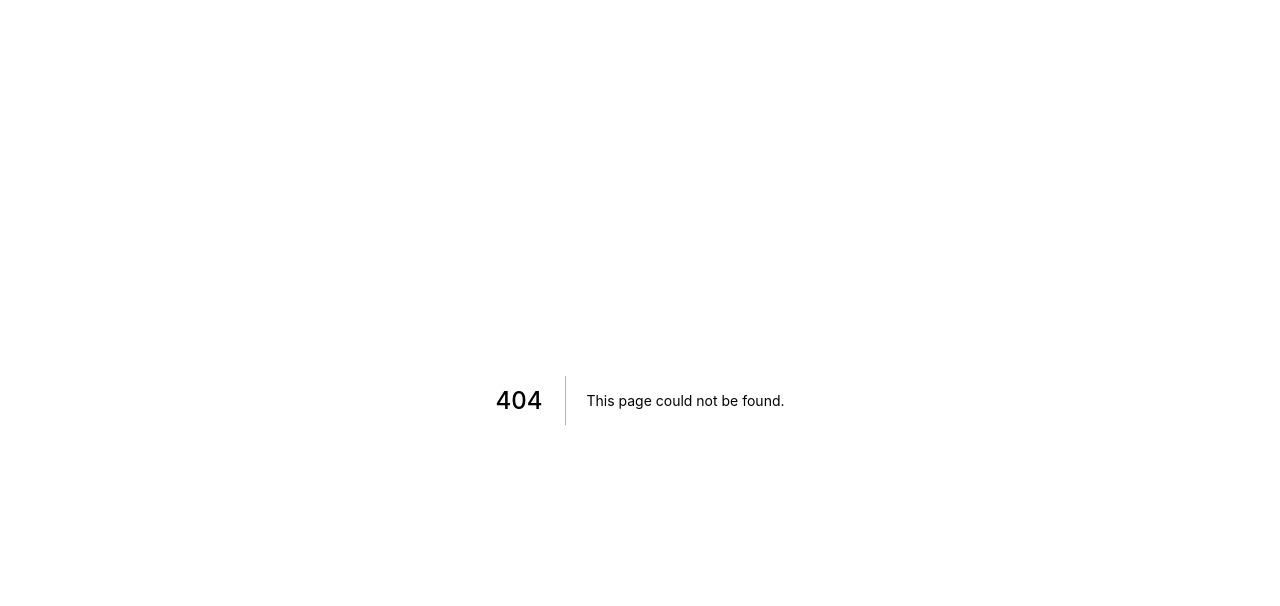
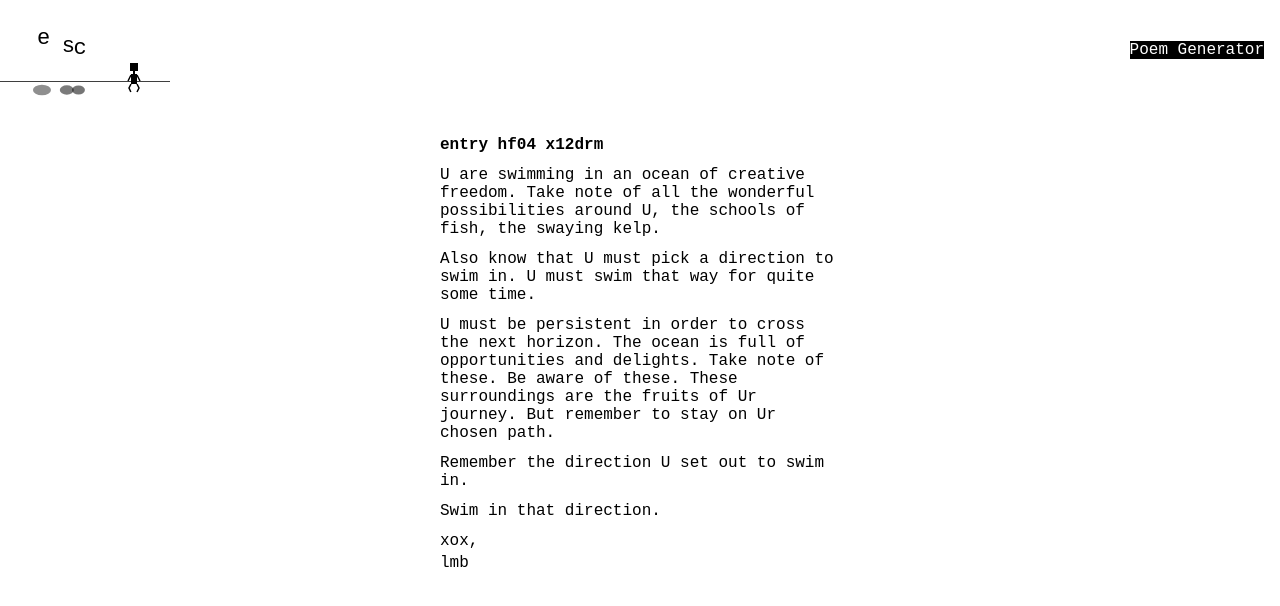
Before and after one commit to estitesc/esc-home, a Next.js app: page /booky in a window 1280 px wide. Before the commit this address had no page. Shown: the top 606 px of the page. Built offline with nearby package versions, Linux system fonts and the light colour scheme.

Commit message:
Add new files for booky page

```diff
--- /dev/null
+++ b/pages/booky.tsx
@@ -0,0 +1,45 @@
+import type { NextPage } from "next";
+import Layout from "../c/Layout";
+
+const Booky: NextPage = () => {
+  return (
+    <Layout>
+      <div
+        style={{
+          display: "flex",
+          flexDirection: "column",
+          alignItems: "center",
+        }}
+      >
+        <div style={{ maxWidth: 400, marginTop: 24 }}>
+          <div style={{ fontWeight: "bold", margin: "12px 0 12px" }}>
+            entry hf04 x12drm
+          </div>
+          <div style={{ marginBottom: 12 }}>
+            U are swimming in an ocean of creative freedom. Take note of all the
+            wonderful possibilities around U, the schools of fish, the swaying
+            kelp.
+          </div>
+          <div style={{ marginBottom: 12 }}>
+            Also know that U must pick a direction to swim in. U must swim that
+            way for quite some time.
+          </div>
+          <div style={{ marginBottom: 12 }}>
+            U must be persistent in order to cross the next horizon. The ocean
+            is full of opportunities and delights. Take note of these. Be aware
+            of these. These surroundings are the fruits of Ur journey. But
+            remember to stay on Ur chosen path.
+          </div>
+          <div style={{ marginBottom: 12 }}>
+            Remember the direction U set out to swim in.
+          </div>
+          <div style={{ marginBottom: 12 }}>Swim in that direction.</div>
+          <div style={{ marginBottom: 4 }}>xox,</div>
+          <div style={{ marginBottom: 12 }}>lmb</div>
+        </div>
+      </div>
+    </Layout>
+  );
+};
+
+export default Booky;
```
Also changed, not shown: h/useIsDesktop.js (added, +15 -0 lines).
